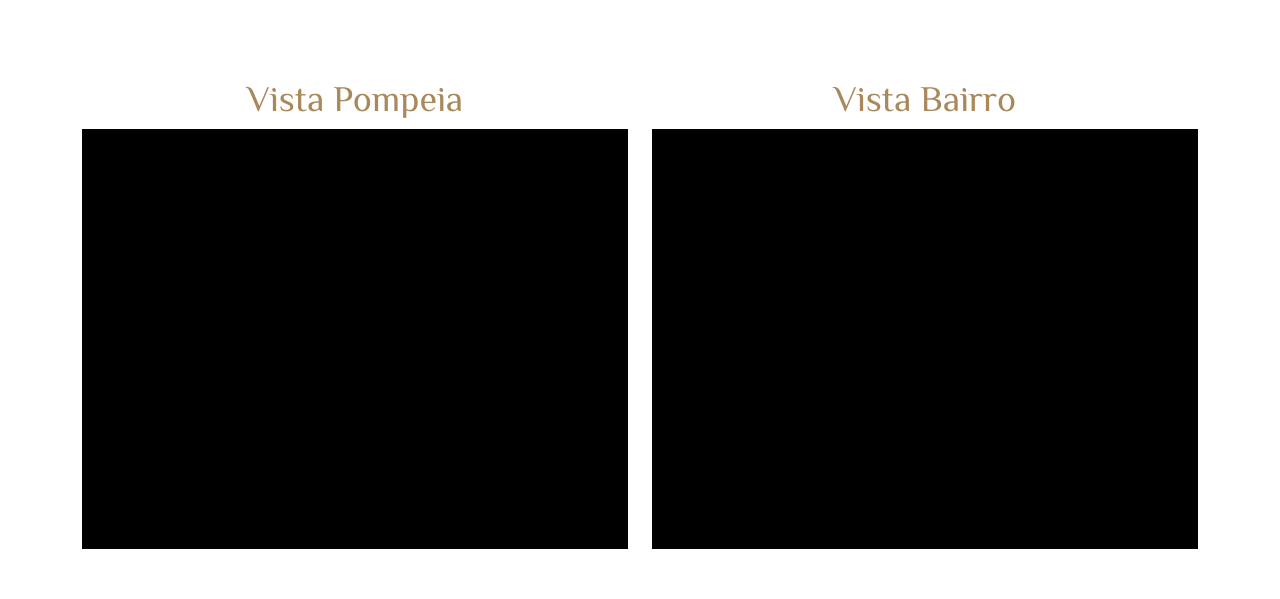
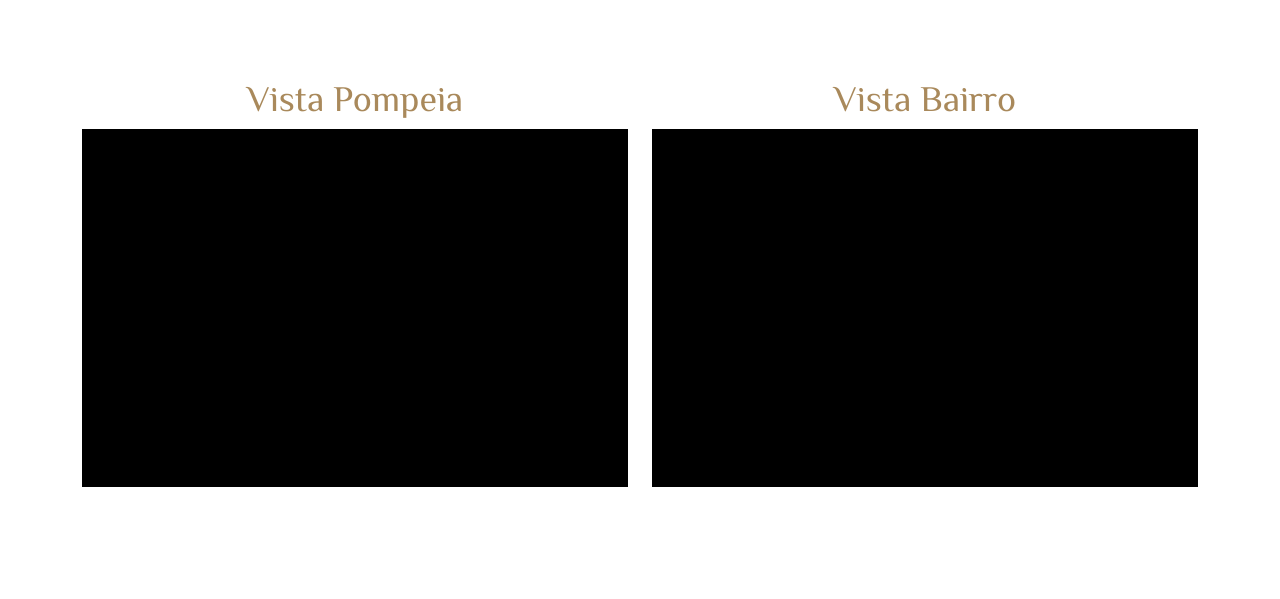
Before and after one commit to sycrot/sublime_perdizes, a React (Vite) app: page / in a window 1280 px wide. Shown: the part 6460-7059 px from the top of the page. Built offline with nearby package versions, Linux system fonts and the light colour scheme; a web font is replaced by a local one.

Commit message:
fix: adjust

```diff
--- a/src/components/vista/index.tsx
+++ b/src/components/vista/index.tsx
@@ -28,6 +28,7 @@ function Vista() {
                 className={styles.videoDefault}
                 onClick={() => handleShow("https://www.youtube.com/embed/QzdbB6YnDEA?si=lVN6W5zN8uMnZ9dA")}
               >
+                {/* <img src={`https://img.youtube.com/vi/QzdbB6YnDEA/maxresdefault.jpg`} alt="Vista Pompeia" /> */}
               </div>
             </div>
             <div className="col-12 col-md-6">
@@ -36,6 +37,7 @@ function Vista() {
                 className={styles.videoDefault}
                 onClick={() => handleShow("https://www.youtube.com/embed/StNqF4FaD9k?si=taoAC4Q4Nmvf6-L1")}
               >
+                {/* <img src={`https://img.youtube.com/vi/StNqF4FaD9k/maxresdefault.jpg`} alt="Vista Bairro" /> */}
               </div>
             </div>
           </div>
--- a/src/components/vista/styles.module.scss
+++ b/src/components/vista/styles.module.scss
@@ -27,9 +27,17 @@
 
   .videoDefault {
     width: 100%;
-    height: 420px;
+    height: 357.75px;
     background: #000;
     cursor: pointer;
+    overflow: hidden;
+    display: flex;
+    align-items: center;
+    justify-content: center;
+
+    img {
+      width: 100%;
+    }
 
     iframe {
       width: 100%;
```
